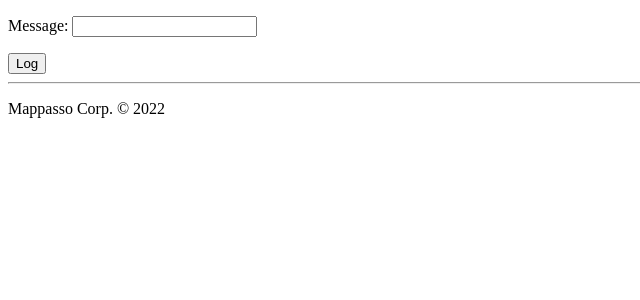
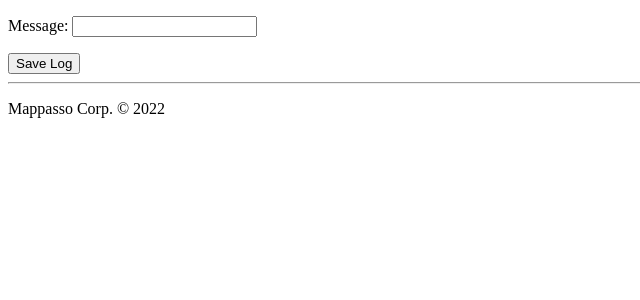
Before and after one commit to mappasso/belajar-python-django-1, a Django app: page /log/ in a window 1280 px wide. Shown: the part 26-326 px from the top of the page, without its empty margins (0-640 px from the left). Run offline with Django 4.2, Linux system fonts and the light colour scheme.

Commit message:
yes
update from Windows Visual Code

```diff
--- a/hello/templates/hello/log_message.html
+++ b/hello/templates/hello/log_message.html
@@ -6,6 +6,6 @@
     <form method="POST" class="log-form">
         {% csrf_token %}
         {{ form.as_p }}
-        <button type="submit" class="save btn btn-default">Log</button>
+        <button type="submit" class="save btn btn-default">Save Log</button>
     </form>
 {% endblock %}
--- /dev/null
+++ b/pyvenv.cfg
@@ -0,0 +1,3 @@
+home = C:\Users\zulkifli.mappa\AppData\Local\Programs\Python\Python310
+include-system-site-packages = false
+version = 3.10.6
--- a/requirements.txt
+++ b/requirements.txt
@@ -1,3 +1,4 @@
 asgiref==3.5.2
-Django==4.1
+Django==4.1.1
 sqlparse==0.4.2
+tzdata==2022.2
```
Also changed, not shown: README.md, db.sqlite3, 3 other files.
